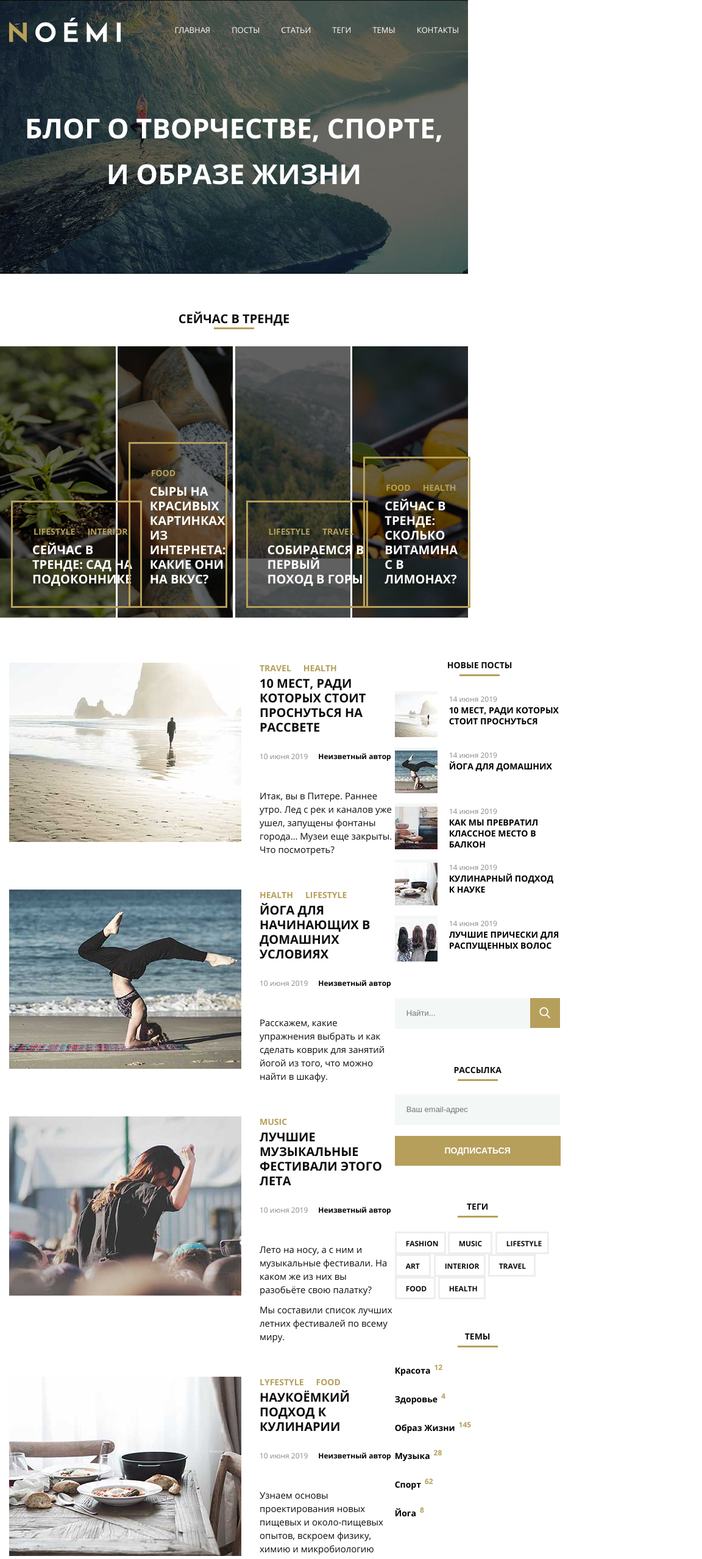
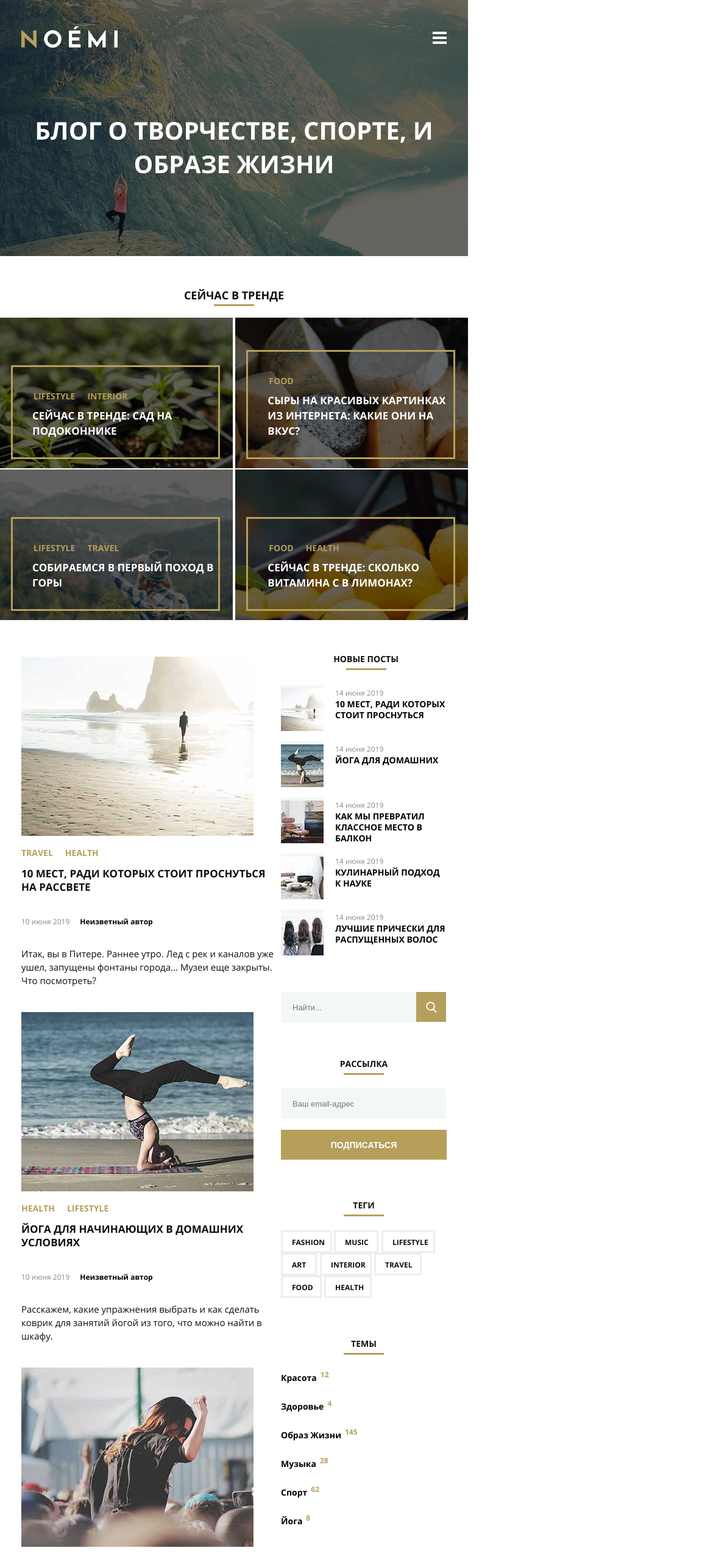
Before and after one commit to Ejen32/mq-diploma, a plain HTML site: page index.html in a window 768 px wide. Shown: the top 2557 px of the page at 61% size, 1152 px wide, since content can reach past the window. Drawn offline with Linux system fonts and the light colour scheme; files whose address does not match are found by name.

Commit message:
Готова версия для планшета

```diff
--- a/css/style.css
+++ b/css/style.css
@@ -38,6 +38,14 @@
     width: 100%;
   }
 
+  @media (min-width: 641px) and (max-width: 1200px) {
+    .header {
+      background-image: url(../images/banner-bg-tablet.jpg);
+      padding-top: 43px;
+      padding-bottom: 124px;
+    }
+  }
+
   .header::after {
     content: "";
     background-color: #000000;
@@ -62,8 +70,39 @@
     padding-right: 15px;
   }
 
+  @media (min-width: 641px) and (max-width: 1200px) {
+    .logo_nav {
+      padding-left: 35px;
+      padding-right: 35px;
+    }
+  }
+
   .logo {
     min-width: 183px;
+  }
+
+  @media (min-width: 641px) and (max-width: 1200px) {
+    .logo {
+      min-width: 158px;
+    }
+  }
+
+  @media (min-width: 641px) and (max-width: 1200px) {
+    .nav {
+      margin-top: 9px;
+    }
+    .nav_box_mobile {
+      width: 23px;
+      height: 20px;
+      display: flex;
+      flex-direction: column;
+      justify-content: space-between;
+    }
+    .nav_box_mobile_shape {
+      width: 23px;
+      height: 4px;
+      background-color: #ffffff;
+    }
   }
 
   .nav_list {
@@ -71,6 +110,12 @@
     justify-content: space-between;
     list-style-type: none;
     margin-top: 11px;
+  }
+
+  @media (min-width: 641px) and (max-width: 1200px) {
+    .nav_list {
+      display: none;
+    }
   }
 
   .nav_item {
@@ -104,9 +149,23 @@
     text-transform: uppercase;
   }
 
+  @media (min-width: 641px) and (max-width: 1200px) {
+    .title {
+      font-size: 40px;
+      line-height: 1.37;
+      margin-top: 103px;
+    }
+  }
+
   .trends {
     margin-top: 59px;
     width: 100%;
+  }
+
+  @media (min-width: 641px) and (max-width: 1200px) {
+    .trends {
+      margin-top: 50px;
+    }
   }
 
   .trends_title {
@@ -120,6 +179,13 @@
     flex-direction: column;
     align-items: center;
     line-height: 1.45;
+  }
+
+  @media (min-width: 641px) and (max-width: 1200px) {
+    .trends_title {
+      font-size: 18px;
+      line-height: 1.61;
+    }
   }
 
   .trends_title::after {
@@ -137,6 +203,13 @@
     width: 100%;
   }
 
+  @media (min-width: 641px) and (max-width: 1200px) {
+    .trends_items {
+      margin-top: 19px;
+      flex-wrap: wrap;
+    }
+  }
+
   .trends_item {
     width: 24.7%;
     background-color: #000000;
@@ -144,6 +217,20 @@
     align-items: flex-end;
     position: relative;
   }
+
+  @media (min-width: 641px) and (max-width: 1200px) {
+    .trends_item {
+      width: 49.7%;
+      max-height: 247px;
+    }
+    .trends_item:nth-child(3) {
+      margin-top: 2px;
+    }
+    .trends_item:nth-child(4) {
+      margin-top: 2px;
+    }
+  }
+
   .trends_item::before {
     content: '';
     opacity: 0.6;
@@ -152,6 +239,7 @@
     width: 100%;
     height: 100%;
   }
+
   .trends_item_img1 {
     background-image: url(../images/trend1.jpg);
   }
@@ -176,22 +264,21 @@
     z-index: 2;
   }
 
+  @media (min-width: 641px) and (max-width: 1200px) {
+    .trends_item_box {
+      margin: 97px 21px 15px 18px;
+    }
+  }
+
   .trends_categorys_item_box {
     padding-left: 34px;
     padding-top: 39px;
   }
 
   .trends_item_text_title {
-    font-size: 20px;
-    line-height: 1.2;
-    color: #ffffff;
-    font-weight: 700;
-    text-decoration: none;
     margin-top: 11px;
     padding-left: 32px;
     padding-bottom: 32px;
-    text-transform: uppercase;
-    font-family: "OpenSans";
   }
 
   .trends_item_text_title:hover {
@@ -206,6 +293,13 @@
     text-decoration: none;
     text-transform: uppercase;
     font-family: "OpenSans";
+  }
+
+  @media (min-width: 641px) and (max-width: 1200px) {
+    .trends_item_text {
+      font-size: 17px;
+      line-height: 1.29;
+    }
   }
 
   .trends_item_text:hover {
@@ -223,17 +317,43 @@
     padding-right: 15px;
   }
 
+  @media (min-width: 641px) and (max-width: 1200px) {
+    .content {
+      margin-top: 50px;
+      padding-left: 35px;
+      padding-right: 35px;
+    }
+  }
+
   .main {
     max-width: 778px;
     padding-top: 10px;
+  }
+
+  @media (min-width: 641px) and (max-width: 1200px) {
+    .main {
+      max-width: 698px;
+    }
   }
 
   .article {
     display: flex;
   }
 
+  @media (min-width: 641px) and (max-width: 1200px) {
+    .article {
+      flex-direction: column;
+    }
+  }
+
   .article:nth-child(n+2) {
     margin-top: 55px;
+  }
+
+  @media (min-width: 641px) and (max-width: 1200px) {
+    .article:nth-child(n+2) {
+      margin-top: 41px;
+    }
   }
 
   .image_article {
@@ -243,6 +363,13 @@
 
   .news_article {
     margin-left: 30px;
+  }
+
+  @media (min-width: 641px) and (max-width: 1200px) {
+    .news_article {
+      margin-left: 0px;
+      margin-top: 14px;
+    }
   }
 
   .categorys {
@@ -274,6 +401,14 @@
     margin-top: 6px;
   }
 
+  @media (min-width: 641px) and (max-width: 1200px) {
+    .header_2 {
+      font-size: 17px;
+      line-height: 1.29;
+      margin-top: 16px;
+    }
+  }
+
   .header__2 {
     color: #0f0d0e;
     font-weight: 700;
@@ -288,6 +423,13 @@
   .date_author {
     display: flex;
     margin-top: 27px;
+  }
+
+  @media (min-width: 641px) and (max-width: 1200px) {
+    .date_author {
+      display: flex;
+      margin-top: 37px;
+    }
   }
 
   .date {
@@ -311,12 +453,24 @@
     margin-top: 45px;
   }
 
+  @media (min-width: 641px) and (max-width: 1200px) {
+    .text {
+      margin-top: 33px;
+    }
+  }
+
   .text_2 {
     max-width: 367px;
     font-size: 15px;
     line-height: 1.47;
     color: #0f0d0e;
     margin-top: 10px;
+  }
+
+  @media (min-width: 641px) and (max-width: 1200px) {
+    .text_2 {
+      margin-top: 17px;
+    }
   }
 
   .aside {
@@ -363,7 +517,7 @@
   }
 
   .image_post {
-    width: 70px;
+    max-width: 70px;
     background-color: #f4f7f6;
     padding-top: 5px;
   }
@@ -478,6 +632,12 @@
     margin-bottom: 53px;
   }
 
+  @media (min-width: 641px) and (max-width: 1200px) {
+    .subscribe {
+      margin-bottom: 61px;
+    }
+  }
+
   .subscribe_posts {
     margin-bottom: 22px;
     text-align: center;
@@ -571,6 +731,12 @@
 
   .tags {
     margin-bottom: 47px;
+  }
+
+  @media (min-width: 641px) and (max-width: 1200px) {
+    .tags {
+      margin-bottom: 61px;
+    }
   }
 
   .tags_posts {
@@ -731,6 +897,14 @@
     padding-right: 15px;
   }
 
+  @media (min-width: 641px) and (max-width: 1200px) {
+    .shop {
+      margin-top: 70px;
+      padding-left: 35px;
+      padding-right: 35px;
+    }
+  }
+
   .shop_title {
     font-size: 20px;
     color: #0f0d0e;
@@ -742,6 +916,13 @@
     flex-direction: column;
     align-items: center;
     line-height: 1.45;
+  }
+
+  @media (min-width: 641px) and (max-width: 1200px) {
+    .shop_title {
+      font-size: 18px;
+      line-height: 1.61;
+    }
   }
 
   .shop_title::after {
@@ -757,7 +938,12 @@
     display: flex;
     justify-content: space-between;
     width: 100%;
+  }
 
+  @media (min-width: 641px) and (max-width: 1200px) {
+    .shop_items {
+      flex-wrap: wrap;
+    }
   }
 
   .shop_item {
@@ -766,9 +952,18 @@
     width: 29.7%;
   }
 
+  @media (min-width: 641px) and (max-width: 1200px) {
+    .shop_item {
+      width: 48%;
+    }
+    .shop_item:nth-child(3) {
+      margin-top: 28px;
+    }
+  }
+
   .shop_image {
-    padding-left: 24px;
-    padding-right: 24px;
+    margin-left: auto;
+    margin-right: auto;
     margin-bottom: -32px;
   }
 
@@ -787,6 +982,12 @@
     text-transform: uppercase;
     margin-top: 54px;
     padding-left: 20px;
+  }
+
+  @media (min-width: 641px) and (max-width: 1200px) {
+    .shop_box_title {
+      font-size: 17px;
+    }
   }
 
   .shop_box_text {
@@ -940,12 +1141,19 @@
   }
 
   .footer {
-    min-width: 1200px;
     margin-left: auto;
     margin-right: auto;
     padding-left: 15px;
     padding-right: 15px;
     margin-top: 60px;
+  }
+
+  @media (min-width: 641px) and (max-width: 1200px) {
+    .footer {
+      padding-left: 35px;
+      padding-right: 35px;
+      margin-top: 50px;
+    }
   }
 
   .social {
@@ -1006,6 +1214,16 @@
     margin-bottom: 40px;
   }
 
+  @media (min-width: 641px) and (max-width: 1200px) {
+    .copyrights {
+      text-align: center;
+      margin-left: auto;
+      margin-right: auto;
+      margin-top: 63px;
+      margin-bottom: 36px;
+    }
+  }
+
   .copyrights_link {
     font-size: 12px;
     color: #999999;
@@ -1022,13 +1240,21 @@
     left: calc(50% - 195px);
   }
 
-
   .popup_button_close {
     width: 19px;
     height: 19px;
     position: absolute;
     top: -27px;
     left: 373px;
+  }
+
+  @media (min-width: 641px) and (max-width: 1200px) {
+    .popup_button_close {
+      width: 28px;
+      height: 28px;
+      top: -37px;
+      left: 363px;
+    }
   }
 
   .mask_popup {
@@ -1054,6 +1280,13 @@
     align-items: center;
     line-height: 1.45;
     padding-top: 54px;
+  }
+
+  @media (min-width: 641px) and (max-width: 1200px) {
+    .popup_title {
+      font-size: 18px;
+      line-height: 1.61;
+    }
   }
 
   .popup_title::after {
@@ -1199,6 +1432,7 @@
     padding-right: 140px;
     padding-bottom: 97px;
     background-color: #f4f7f6;
+    border: #eeeeee;
   }
 
   .popup_unput_themes_field:focus {
--- a/index.html
+++ b/index.html
@@ -17,6 +17,11 @@
              </a>
             </div>
             <nav class="nav">
+              <div class="nav_box_mobile">
+                <div class="nav_box_mobile_shape"></div>
+                <div class="nav_box_mobile_shape"></div>
+                <div class="nav_box_mobile_shape"></div>
+              </div>
               <ul class="nav_list">
                 <li class="nav_item nav__item--current">
                   <a class="nav__link" href="#">Главная</a>
@@ -584,11 +589,11 @@
           </article>
           <article class="shop_item">
             <div class="shop_image">
-              <picture></picture>
-              <source srcset="images/shop-item-mobile3.jpg" media="(max-width: 640px)">
-              <source srcset="images/shop-item-tablet3.jpg" media="(max-width: 1200px)">
-              <source srcset="images/shop-item-desk3.jpg">
-                <img src="images/shop-item-desk3.jpg" alt="Шестиугольная рамка">
+              <picture>
+                <source srcset="images/shop-item-mobile3.jpg" media="(max-width: 640px)">
+                <source srcset="images/shop-item-tablet3.jpg" media="(max-width: 1200px)">
+                <source srcset="images/shop-item-desk3.jpg">
+                <img src="images/shop-item-desk3.jpg" class="sss" alt="Шестиугольная рамка">
               </picture>
             </div>
             <div class="shop_box">
```
